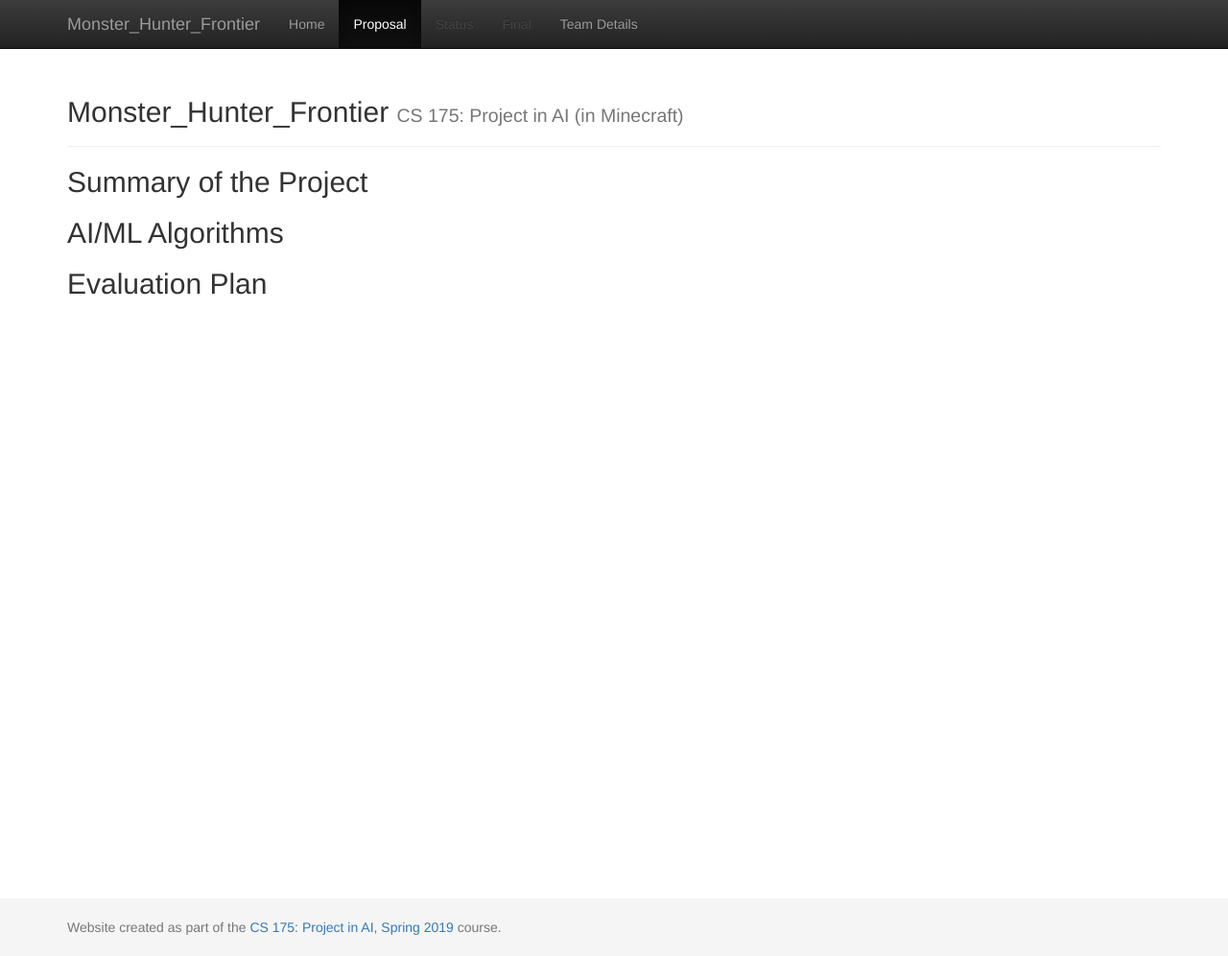
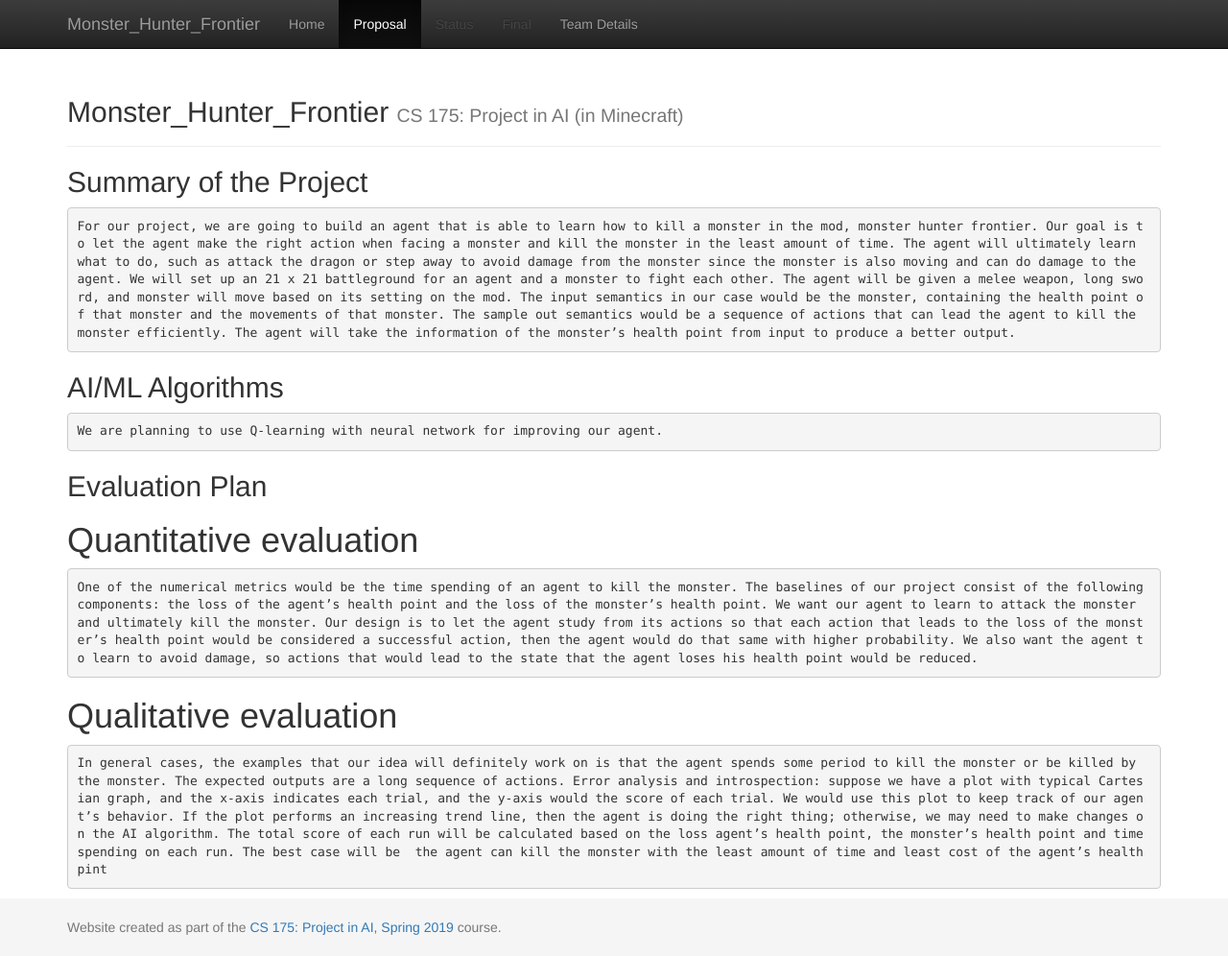
Before and after one commit to zihuazhang337/Group-25, a Jekyll site: the page built from docs/proposal.md, in a window 1280 px wide and 996 px high. Shown: the whole window at 96% size. Built offline with Jekyll 4.4.1, drawn with Linux system fonts in a browser that asks for light colours.

Commit message:
Update proposal.md

```diff
--- a/docs/proposal.md
+++ b/docs/proposal.md
@@ -4,9 +4,15 @@
 ---
 
 ## Summary of the Project
-
+    For our project, we are going to build an agent that is able to learn how to kill a monster in the mod, monster hunter frontier. Our goal is to let the agent make the right action when facing a monster and kill the monster in the least amount of time. The agent will ultimately learn what to do, such as attack the dragon or step away to avoid damage from the monster since the monster is also moving and can do damage to the agent. We will set up an 21 x 21 battleground for an agent and a monster to fight each other. The agent will be given a melee weapon, long sword, and monster will move based on its setting on the mod. The input semantics in our case would be the monster, containing the health point of that monster and the movements of that monster. The sample out semantics would be a sequence of actions that can lead the agent to kill the monster efficiently. The agent will take the information of the monster’s health point from input to produce a better output.
 
 ## AI/ML Algorithms
+    We are planning to use Q-learning with neural network for improving our agent.
 
 
 ## Evaluation Plan
+# Quantitative evaluation
+    One of the numerical metrics would be the time spending of an agent to kill the monster. The baselines of our project consist of the following components: the loss of the agent’s health point and the loss of the monster’s health point. We want our agent to learn to attack the monster and ultimately kill the monster. Our design is to let the agent study from its actions so that each action that leads to the loss of the monster’s health point would be considered a successful action, then the agent would do that same with higher probability. We also want the agent to learn to avoid damage, so actions that would lead to the state that the agent loses his health point would be reduced.
+
+# Qualitative evaluation
+    In general cases, the examples that our idea will definitely work on is that the agent spends some period to kill the monster or be killed by the monster. The expected outputs are a long sequence of actions. Error analysis and introspection: suppose we have a plot with typical Cartesian graph, and the x-axis indicates each trial, and the y-axis would the score of each trial. We would use this plot to keep track of our agent’s behavior. If the plot performs an increasing trend line, then the agent is doing the right thing; otherwise, we may need to make changes on the AI algorithm. The total score of each run will be calculated based on the loss agent’s health point, the monster’s health point and time spending on each run. The best case will be  the agent can kill the monster with the least amount of time and least cost of the agent’s health pint
```
